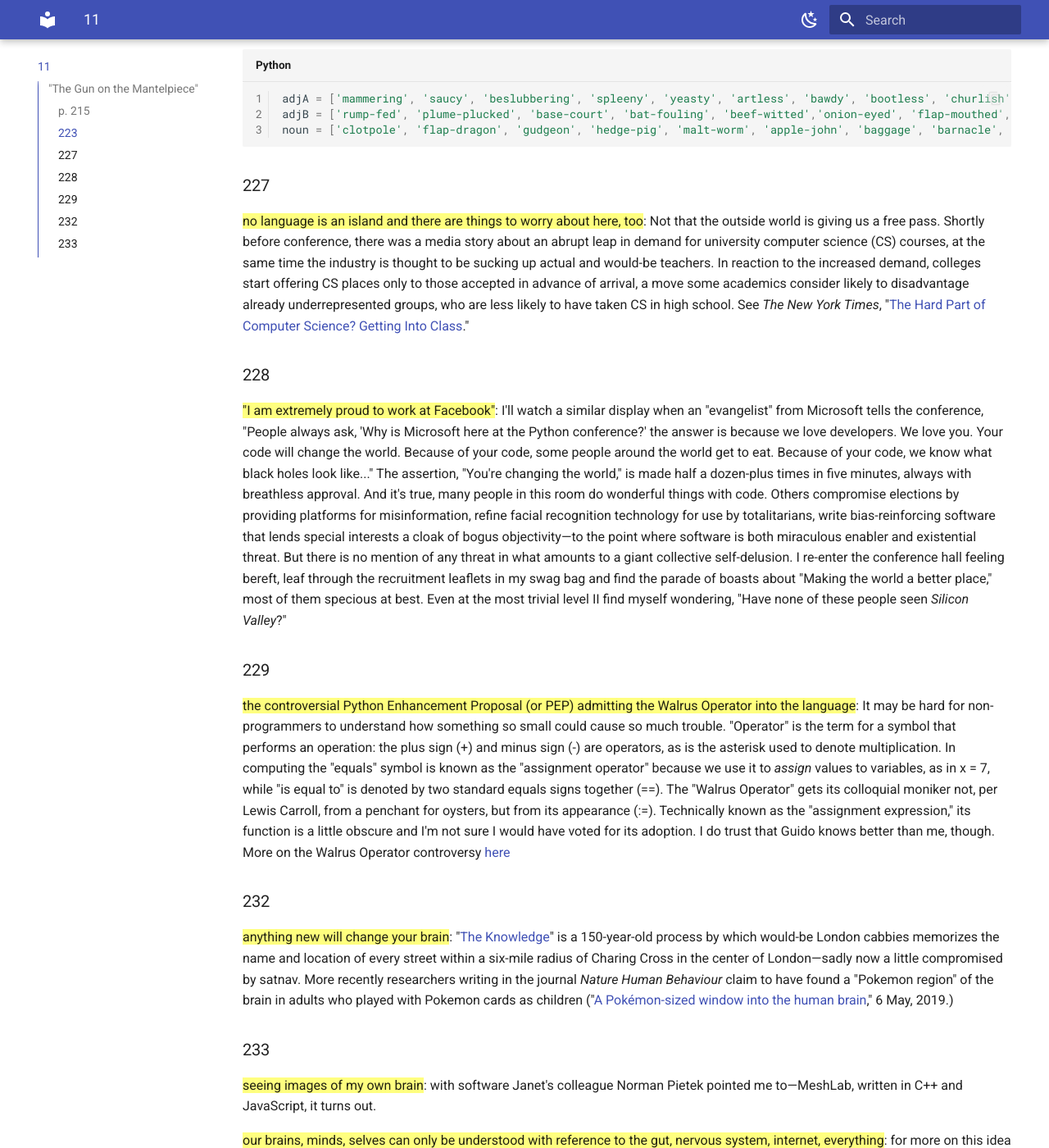
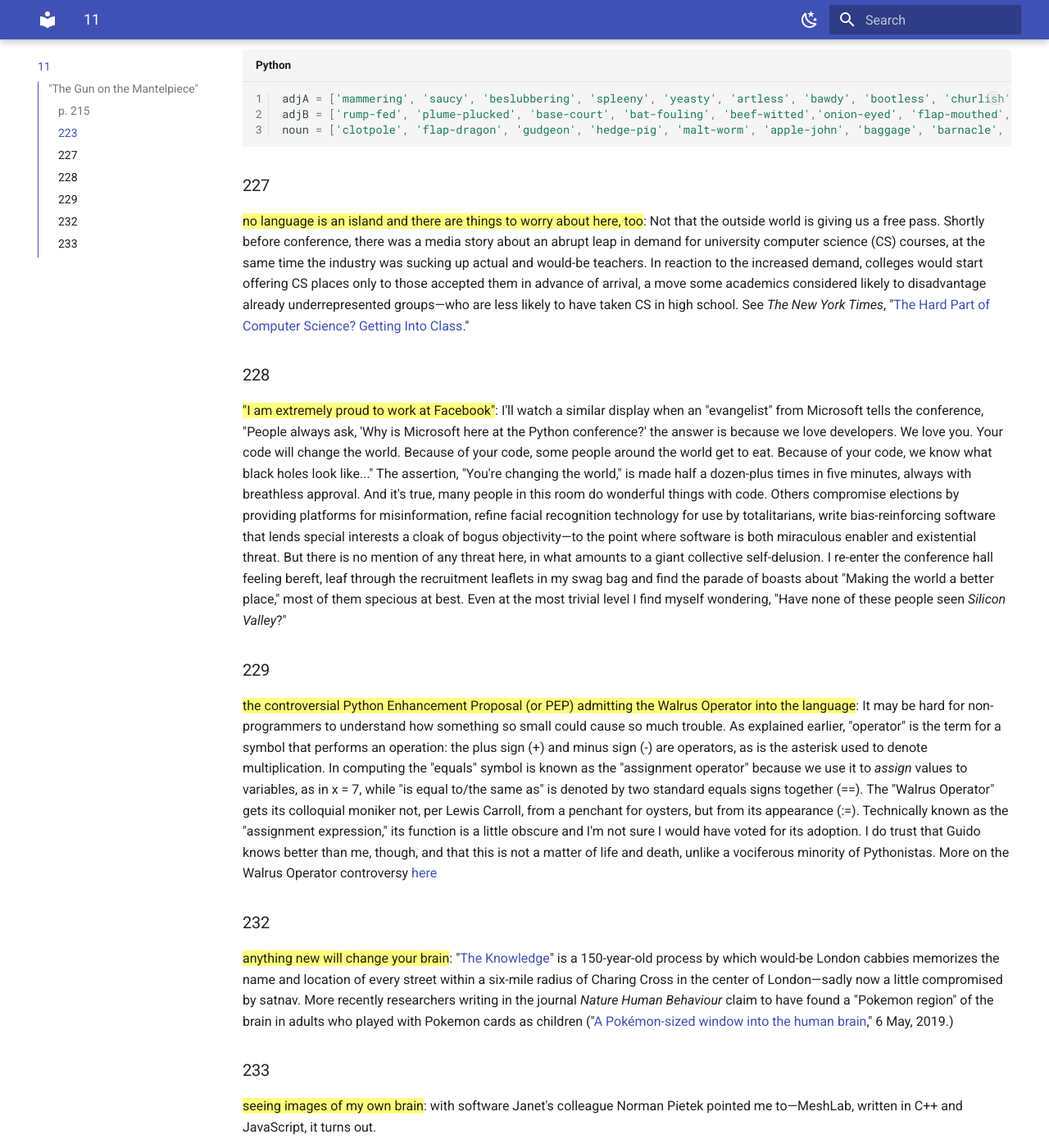
Before and after one commit to zappascout/devil_notes-sources, an MkDocs documentation site: the page built from docs/notes_11_devil.md, in a window 1280 px wide and 1400 px high, scrolled down 2681 px. Shown: the whole window at 82% size. Built offline with MkDocs 1.6.1 and Material for MkDocs 9.7.7, drawn with Linux system fonts in a browser that asks for light colours.

Commit message:
tidies and corrections

```diff
--- a/docs/notes_11_devil.md
+++ b/docs/notes_11_devil.md
@@ -126,10 +126,10 @@ here, too==:
 Not that the outside world is giving us a free pass.
 Shortly before conference, there was a media story about an abrupt leap
 in demand for university computer science (CS) courses, at the same time
-the industry is thought to be sucking up actual and would-be teachers.
-In reaction to the increased demand, colleges start offering CS places
-only to those accepted in advance of arrival, a move some academics
-consider likely to disadvantage already underrepresented groups, who are
+the industry was sucking up actual and would-be teachers.
+In reaction to the increased demand, colleges would start offering CS places
+only to those accepted them in advance of arrival, a move some academics
+considered likely to disadvantage already underrepresented groups—who are
 less likely to have taken CS in high school. See *The New York Times*,
 "[The Hard Part of Computer Science? Getting Into Class][compsci]."
 [compsci]:https://www.nytimes.com/2019/01/24/technology/computer-science-courses-college.html
@@ -149,28 +149,24 @@ misinformation, refine facial recognition technology for use by
 totalitarians, write bias-reinforcing software that lends special
 interests a cloak of bogus objectivity—to the point where software is
 both miraculous enabler and existential threat. But there is no mention
-of any threat in what amounts to a giant collective self-delusion. I
+of any threat here, in what amounts to a giant collective self-delusion. I
 re-enter the conference hall feeling bereft, leaf through the
 recruitment leaflets in my swag bag and find the parade of boasts about
 "Making the world a better place," most of them specious at best. Even
-at the most trivial level II find myself wondering, "Have none of these
+at the most trivial level I find myself wondering, "Have none of these
 people seen *Silicon Valley*?"
 
 ###229
 ==the controversial Python Enhancement Proposal (or PEP)
 admitting the Walrus Operator into the language==:
 It may be hard for non-programmers to understand how something so small could cause so much
-trouble. "Operator" is the term for a symbol that performs an
-operation: the plus sign (+) and minus sign (-) are operators, as is the
-asterisk used to denote multiplication. In computing the "equals"
+trouble. As explained earlier, "operator" is the term for a symbol that performs an operation: the plus sign (+) and minus sign (-) are operators, as is the asterisk used to denote multiplication. In computing the "equals"
 symbol is known as the "assignment operator" because we use it to
-*assign* values to variables, as in x = 7, while "is equal to" is denoted
-by two standard equals signs together (==). The "Walrus Operator" gets
-its colloquial moniker not, per Lewis Carroll, from a penchant for
+*assign* values to variables, as in x = 7, while "is equal to/the same as" is denoted by two standard equals signs together (==). The "Walrus Operator" gets its colloquial moniker not, per Lewis Carroll, from a penchant for
 oysters, but from its appearance (:=). Technically known as the
 "assignment expression," its function is a little obscure and I'm not
 sure I would have voted for its adoption. I do trust that Guido knows
-better than me, though. More on the Walrus Operator controversy [here][wal]
+better than me, though, and that this is not a matter of life and death, unlike a vociferous minority of Pythonistas. More on the Walrus Operator controversy [here][wal]
 [wal]:https://www.youtube.com/watch?v=KN2TTiGpDvM&t=13s
 
 ###232
```
